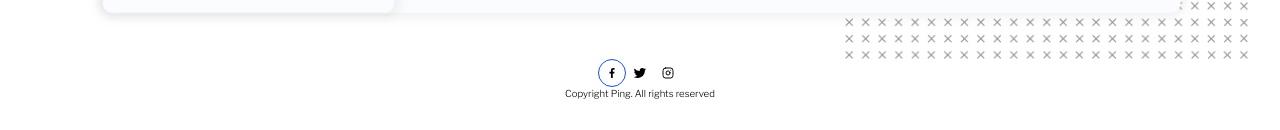
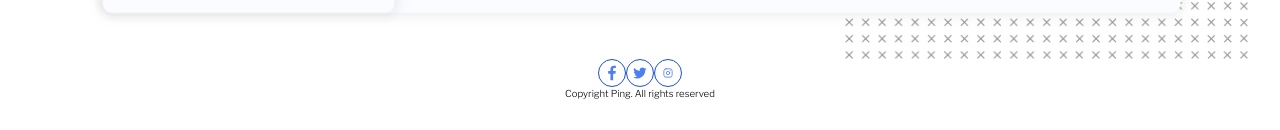
Before and after one commit to elvisowusu/ping-page, a React (Vite) app: page / in a window 1280 px wide. Shown: the part 984-1114 px from the top of the page. Built offline with nearby package versions, Linux system fonts and the light colour scheme.

Commit message:
added styles to the submit input

```diff
--- a/src/App.jsx
+++ b/src/App.jsx
@@ -32,9 +32,9 @@
         <img src={dashboard} alt="" />
       </div>
       <div className='flex'>
-        <BiLogoFacebook className='rounded-full h-7 w-7 px-[0.4rem] border border-blue-700'/>
-        <BiLogoTwitter className='rounded-full h-7 w-7 px-[0.4rem]'/>
-        <FiInstagram className='rounded-full h-7 w-7 px-[0.5rem]'/>
+        <BiLogoFacebook className='rounded-full h-7 w-7 px-[0.2rem] border text-Colorblue border-blue-700 hover:bg-Colorblue hover:text-white'/>
+        <BiLogoTwitter className='rounded-full h-7 w-7 px-[0.3rem] border text-Colorblue border-blue-700 hover:bg-Colorblue hover:text-white'/>
+        <FiInstagram className='rounded-full h-7 w-7 px-[0.5rem] border text-Colorblue border-blue-700 hover:bg-Colorblue hover:text-white'/>
       </div>
       <p className='text-[0.6rem]'>Copyright Ping. All rights reserved</p>
     </div>
```
